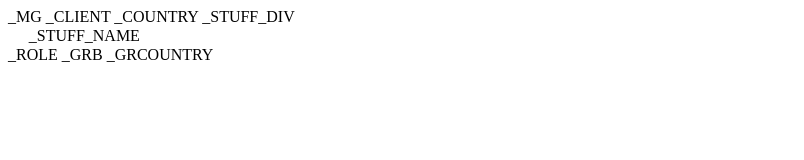
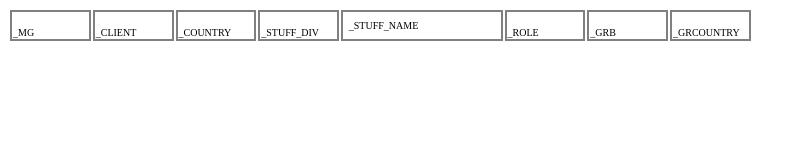
Before and after one commit to Tarun1987/dbsample, a plain HTML site: page symphony2.html in a window 1280 px wide. Shown: the whole page, without its empty margins (0-804 px from the left). Drawn offline with Linux system fonts and the light colour scheme.

Commit message:
Some more design changes.

```diff
--- a/symphony2.html
+++ b/symphony2.html
@@ -1,27 +1,30 @@
 <messageML>
+  <table>
     <tr>
       <td
-      style="padding-top: 15px;border: 2px solid grey;width: 10%;text-align: left;"
+        style="padding-top: 15px;font-size:10px;border: 2px solid grey;width: 10%;text-align: left;"
       >
         _MG
       </td>
       <td
-      style="padding-top: 15px;border: 2px solid grey;width: 10%;text-align: left; white-space: nowrap;"
+        style="padding-top: 15px;font-size:10px;border: 2px solid grey;width: 10%;text-align: left;white-space: nowrap;"
       >
         _CLIENT
       </td>
       <td
-      style="padding-top: 15px;border: 2px solid grey;width: 10%;text-align: left;"
+        style="padding-top: 15px;font-size:10px;border: 2px solid grey;width: 10%;text-align: left;"
       >
         _COUNTRY
       </td>
       <td
-      style="padding-top: 15px;border: 2px solid grey;width: 10%;text-align: left;"
+        style="padding-top: 15px;font-size:10px;border: 2px solid grey;width: 10%;text-align: left;"
       >
         _STUFF_DIV
       </td>
       <td style="border: 2px solid grey;width: 20%;text-align: left;">
-      <table style="border-collapse: collapse;width: 90%;margin: 0;">
+        <table
+          style="border-collapse: collapse;width: 90%;margin: 0;font-size: 10px;"
+        >
           <tr>
             <td>
               <a href="mailto:_STUFF_EMAIL">
@@ -34,7 +37,7 @@
                   <p>_STUFF_NAME</p>
                 </header>
                 <body>
-                <mention strict="false" email="_STUFF_EMAIL" /> </mention>
+                  <mention strict="false" email="_STUFF_EMAIL" />
                 </body>
               </card>
             </td>
@@ -43,19 +46,20 @@
       </td>
 
       <td
-      style="padding-top: 15px;border: 2px solid grey;width: 10%;text-align: left;"
+        style="padding-top: 15px;font-size:10px;border: 2px solid grey;width: 10%;text-align: left;"
       >
         _ROLE
       </td>
       <td
-      style="padding-top: 15px;border: 2px solid grey;width: 10%;text-align: left;white-space: nowrap;"
+        style="padding-top: 15px;font-size:10px;border: 2px solid grey;width: 10%;text-align: left;white-space: nowrap;"
       >
         _GRB
       </td>
       <td
-      style="padding-top: 15px;border: 2px solid grey;width: 10%;text-align: left;"
+        style="padding-top: 15px;font-size:10px;border: 2px solid grey;width: 10%;text-align: left;"
       >
         _GRCOUNTRY
       </td>
     </tr>
+  </table>
 </messageML>
```
Lines whose indentation alone changed are shown as unchanged.
